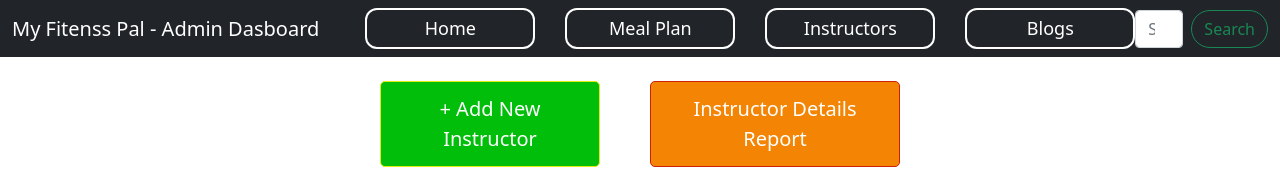
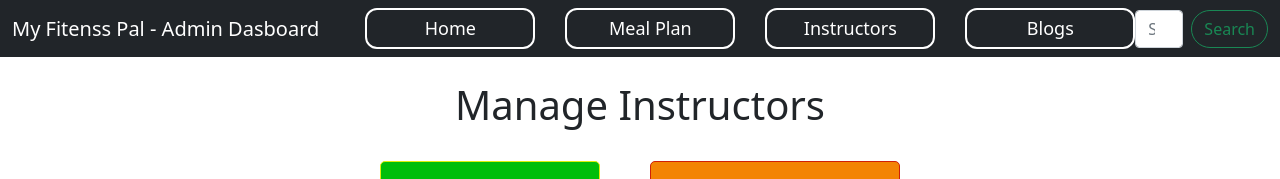
Before and after one commit to Third-year-Second-Semester/MyFitnessPal, a React (Create React App) app in the folder Frontend/myfitnesspal/: page /instructor in a window 1280 px wide. Shown: the top 179 px of the page. Built offline with nearby package versions, Linux system fonts and the light colour scheme; no server answers.

Commit message:
Instucutor Management UI Title AB#46

```diff
--- a/Frontend/myfitnesspal/src/component/Instructor/adminUI/homeInstructor.css
+++ b/Frontend/myfitnesspal/src/component/Instructor/adminUI/homeInstructor.css
@@ -1,6 +1,10 @@
 .homebackStyle
 {
 	text-align: center;
+}
+
+.pagetitle{
+  text-align: center;
 }
 
 .addBut
--- a/Frontend/myfitnesspal/src/component/Instructor/adminUI/homeInstructor.js
+++ b/Frontend/myfitnesspal/src/component/Instructor/adminUI/homeInstructor.js
@@ -62,6 +62,10 @@ class HomeInstructor extends Component {
             <div className="clearfix">
                 <NavBar></NavBar>
                 <br></br>
+
+                <h1 className="pagetitle">Manage Instructors</h1>
+
+                <br></br>
                 <div className='homebackStyle'>
                     <Link to="/instructor/add">
                         <button className="addBut">+ Add New Instructor</button>
```
